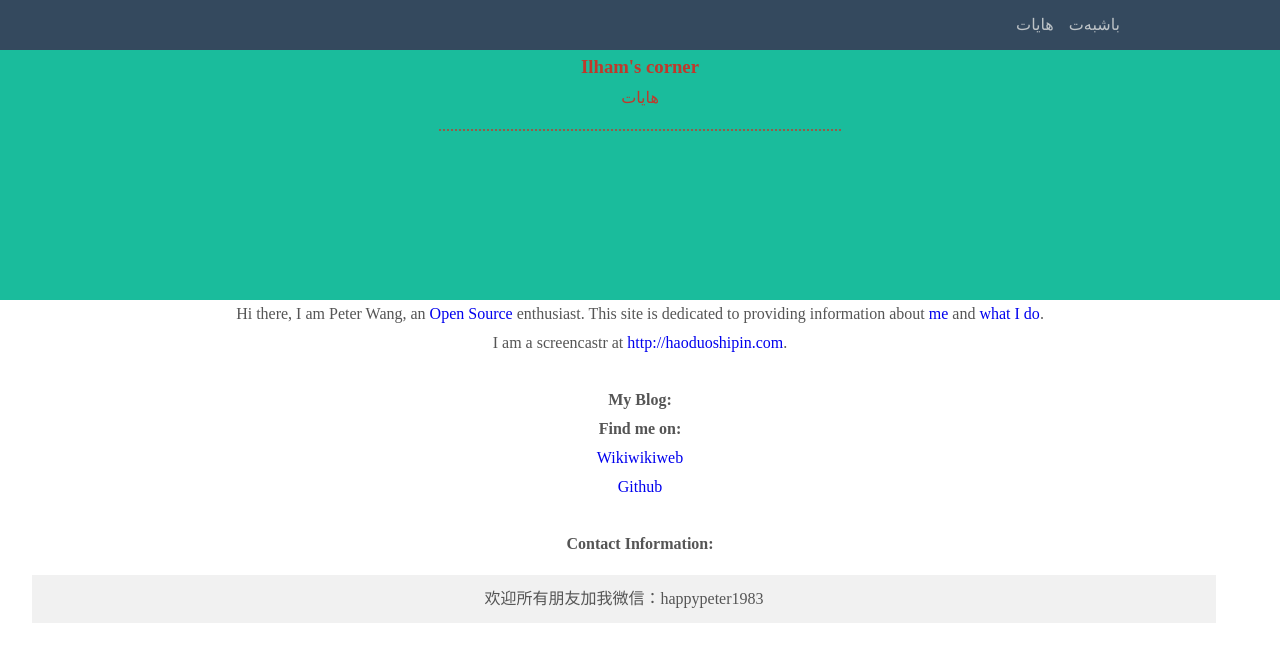
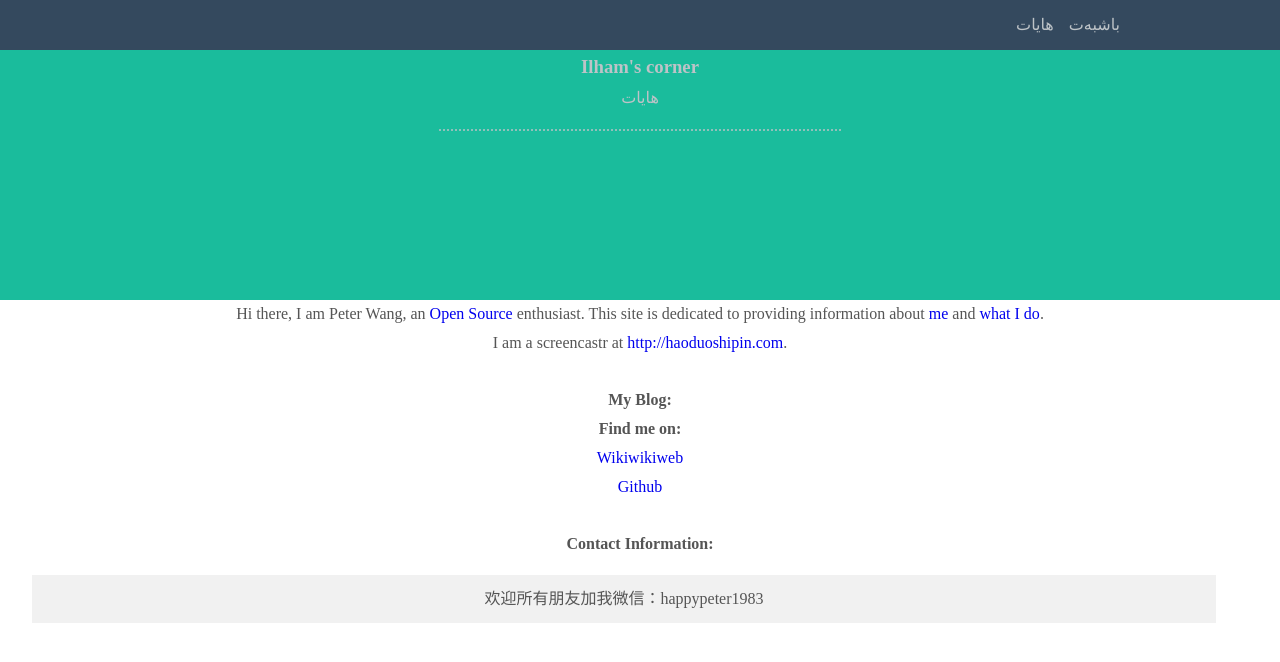
Before and after one commit to ilhamxyz/ilhamxyz.github.io, a Jekyll site: the page built from index.markdown, in a window 1280 px wide. Shown: the top 662 px of the page. Built offline with Jekyll 4.4.1, drawn with Linux system fonts in a browser that asks for light colours.

Commit message:
Update ilham.css

```diff
--- a/css/ilham.css
+++ b/css/ilham.css
@@ -24,6 +24,9 @@
 .header .navbar li a{
 	color: #BDC3C7;
 }
+.header .navbar li a:hover{
+	color: #ECF0F1;
+}
 .header .banner{
-	color:#C0392B;
+	color:#BDC3C7;
 }
```
